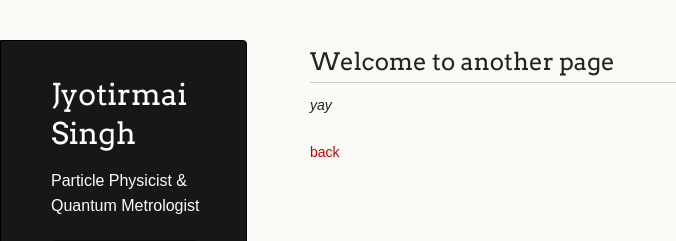
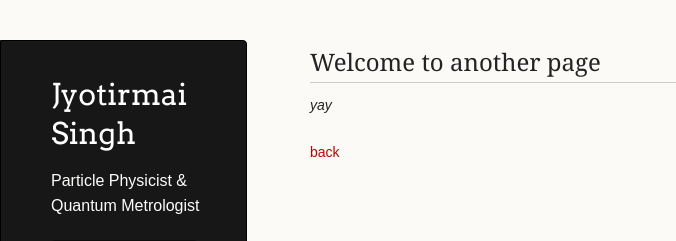
Before and after one commit to joe-singh/joe-singh.github.io, a Jekyll site: the page built from another-page.md, in a window 1280 px wide. Shown: the top 241 px of the page, without its empty margins (0-676 px from the left). Built offline with Jekyll 4.4.1, drawn with Linux system fonts in a browser that asks for light colours; some web fonts are replaced; our own code applies the rules of GitHub Pages for plain Markdown files.

Commit message:
change title font

```diff
--- a/_sass/jekyll-theme-dinky.scss
+++ b/_sass/jekyll-theme-dinky.scss
@@ -3,6 +3,8 @@
 @import url('https://fonts.googleapis.com/css?family=Lato:400,700');
 @import url('https://fonts.googleapis.com/css2?family=Gentium+Basic&display=swap');
 @import url('https://fonts.googleapis.com/css2?family=Faustina&display=swap');
+@import url('https://fonts.googleapis.com/css2?family=Noto+Serif&display=swap');
+
 /* MeyerWeb Reset */
 
 html, body, div, span, applet, object, iframe,
@@ -50,7 +52,7 @@ p, ul, ol, table, dl {
 }
 
 h1, h2, h3 {
-	font-family: Arvo, Monaco, serif;
+	font-family: 'Noto Serif', Arvo, Monaco, serif;
   line-height:1.3;
 	font-weight: normal;
 }
```
